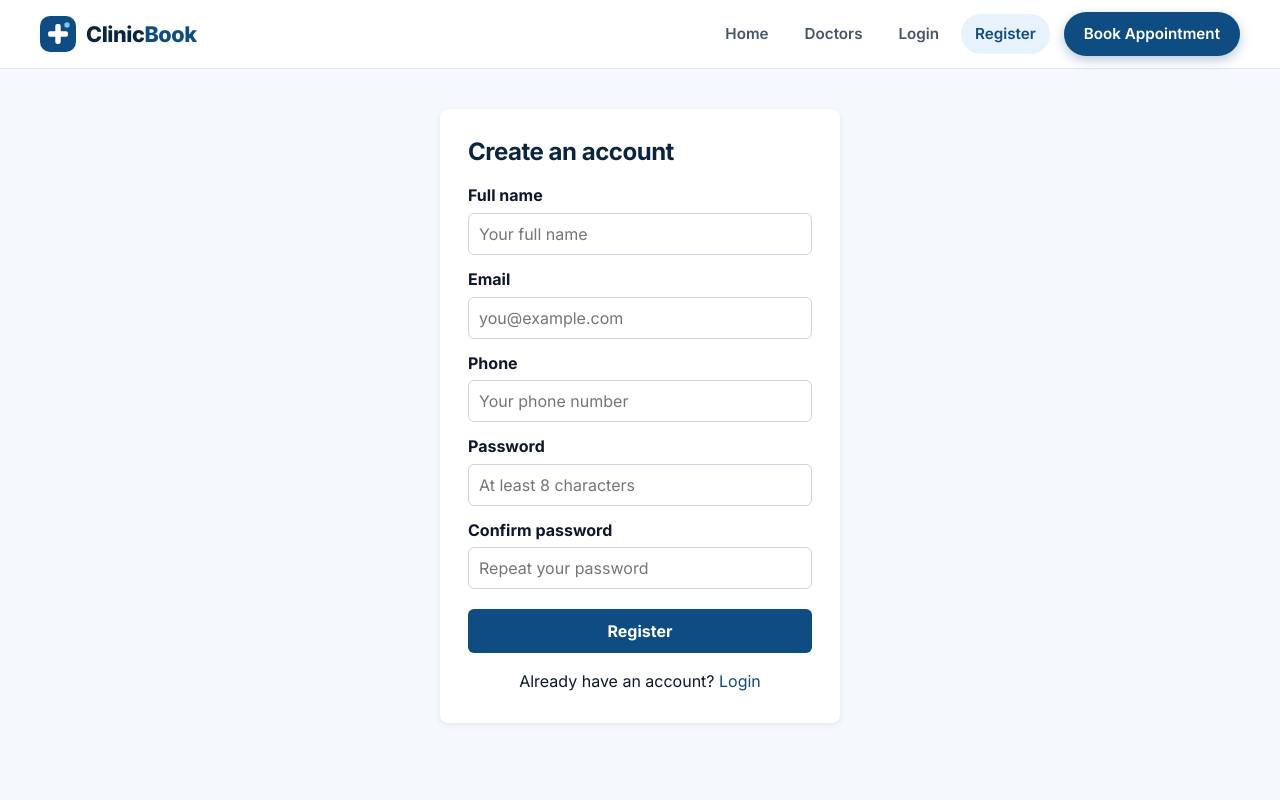
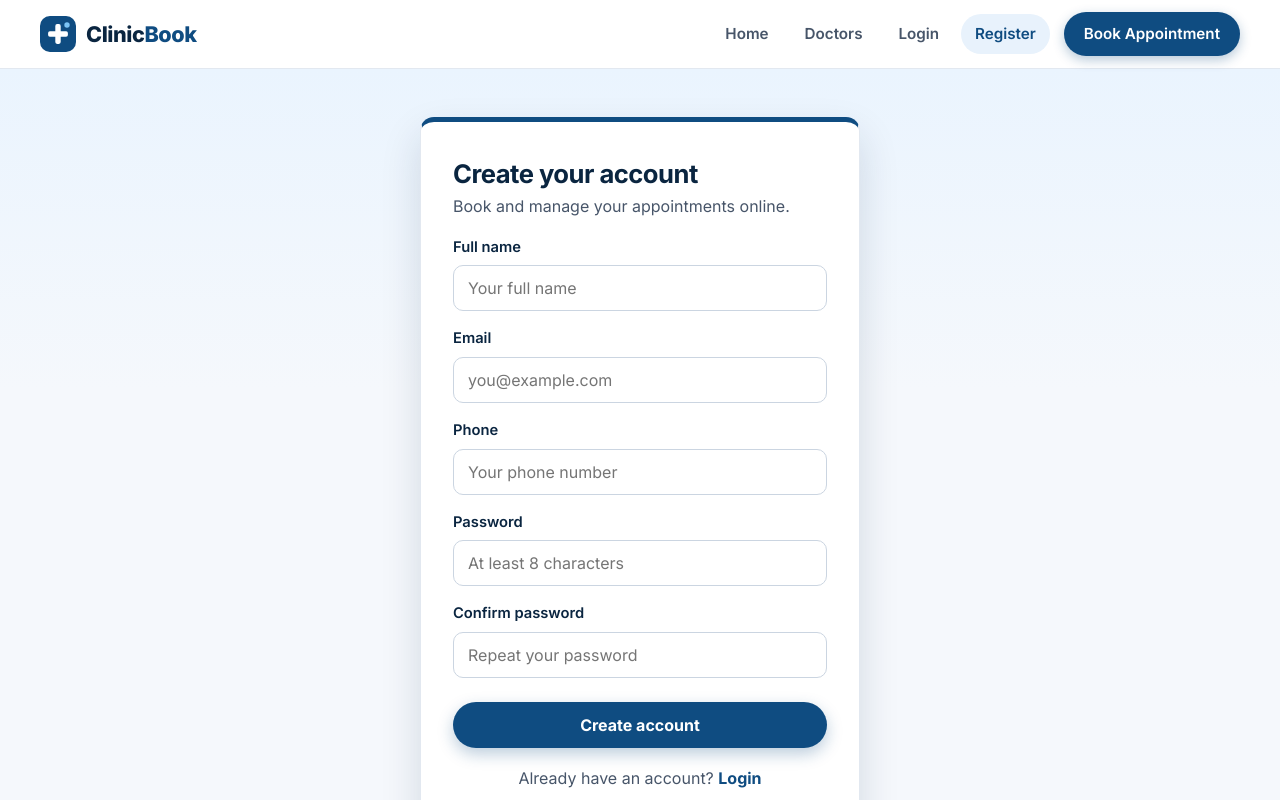
Before and after one commit to yenus462/clinicbook, a React (Vite) app in the folder frontend/: page /register in a window 1280 px wide. Shown: the top 800 px of the page. Built offline with nearby package versions, Linux system fonts and the light colour scheme; no server answers.

Commit message:
Restyle login, register and profile forms

```diff
--- a/frontend/src/pages/Form.css
+++ b/frontend/src/pages/Form.css
@@ -1,64 +1,111 @@
 .form-page {
   display: flex;
   justify-content: center;
-  padding: 40px 24px;
+  padding: 48px 24px;
+  background: linear-gradient(180deg, #eaf4fe 0%, var(--bg) 320px);
 }
 
 .form-card {
   width: 100%;
-  max-width: 400px;
-  background-color: #ffffff;
-  border-radius: 8px;
-  padding: 28px;
-  box-shadow: 0 2px 6px rgba(0, 0, 0, 0.08);
+  max-width: 440px;
+  padding: 36px 32px;
+  background-color: var(--surface);
+  border: 1px solid var(--border);
+  border-top: 5px solid var(--primary);
+  border-radius: var(--radius);
+  box-shadow: var(--shadow-lg);
+  animation: fade-up 0.5s ease both;
 }
 
 .form-card h2 {
-  margin-bottom: 16px;
+  font-size: 1.6rem;
+}
+
+.form-intro {
+  margin: 4px 0 8px;
+  color: var(--muted);
 }
 
 .form-card label {
   display: block;
-  margin-top: 12px;
-  margin-bottom: 4px;
-  font-weight: bold;
+  margin-top: 16px;
+  margin-bottom: 6px;
+  font-weight: 600;
+  font-size: 0.92rem;
+  color: var(--navy);
 }
 
 .form-card input {
   width: 100%;
-  padding: 10px;
+  padding: 12px 14px;
   border: 1px solid #cbd5e1;
-  border-radius: 6px;
+  border-radius: 10px;
   font-size: 1rem;
+  background-color: #ffffff;
+  transition: border-color 0.15s ease, box-shadow 0.15s ease;
+}
+
+.form-card input:focus {
+  outline: none;
+  border-color: var(--primary);
+  box-shadow: 0 0 0 4px rgba(15, 76, 129, 0.15);
 }
 
 .form-button {
   width: 100%;
-  margin-top: 20px;
-  padding: 12px;
-  background-color: #0f4c81;
+  margin-top: 24px;
+  padding: 13px;
+  background-color: var(--primary);
   color: #ffffff;
   border: none;
-  border-radius: 6px;
-  font-weight: bold;
+  border-radius: 999px;
+  font-weight: 700;
+  box-shadow: 0 6px 16px rgba(15, 76, 129, 0.28);
+  transition: background-color 0.15s ease, transform 0.15s ease;
 }
 
 .form-button:hover {
-  background-color: #0c3d68;
+  background-color: var(--primary-dark);
+  transform: translateY(-1px);
 }
 
 .form-button:disabled {
   background-color: #94a3b8;
+  box-shadow: none;
   cursor: not-allowed;
+  transform: none;
 }
 
 .form-footer {
-  margin-top: 16px;
+  margin-top: 18px;
   text-align: center;
+  color: var(--muted);
+}
+
+.form-footer a {
+  font-weight: 700;
 }
 
 .form-error {
-  margin-top: 12px;
-  color: #b91c1c;
-  font-weight: bold;
+  margin-top: 14px;
+  padding: 10px 14px;
+  background-color: #fee2e2;
+  color: #991b1b;
+  border-radius: 8px;
+  font-weight: 600;
+  font-size: 0.92rem;
 }
+
+/* A quiet note under a form */
+.form-note {
+  margin-top: 16px;
+  text-align: center;
+  font-size: 0.78rem;
+  color: #64748b;
+}
+
+@media (max-width: 480px) {
+  .form-card {
+    padding: 28px 20px;
+  }
+}
--- a/frontend/src/pages/Register.jsx
+++ b/frontend/src/pages/Register.jsx
@@ -45,7 +45,8 @@ function Register() {
   return (
     <div className="form-page">
       <form className="form-card" onSubmit={handleSubmit}>
-        <h2>Create an account</h2>
+        <h2>Create your account</h2>
+        <p className="form-intro">Book and manage your appointments online.</p>
 
         <label htmlFor="name">Full name</label>
         <input
@@ -75,6 +76,7 @@ function Register() {
           type="tel"
           placeholder="Your phone number"
           autoComplete="tel"
+          maxLength="15"
           value={phone}
           onChange={(event) => setPhone(event.target.value)}
           required
@@ -105,11 +107,15 @@ function Register() {
         {error && <p className="form-error">{error}</p>}
 
         <button type="submit" className="form-button" disabled={submitting}>
-          {submitting ? "Creating account..." : "Register"}
+          {submitting ? "Creating account..." : "Create account"}
         </button>
 
         <p className="form-footer">
           Already have an account? <Link to="/login">Login</Link>
+        </p>
+
+        <p className="form-note">
+          This is a demonstration environment. Please do not enter sensitive medical details.
         </p>
       </form>
     </div>
```
